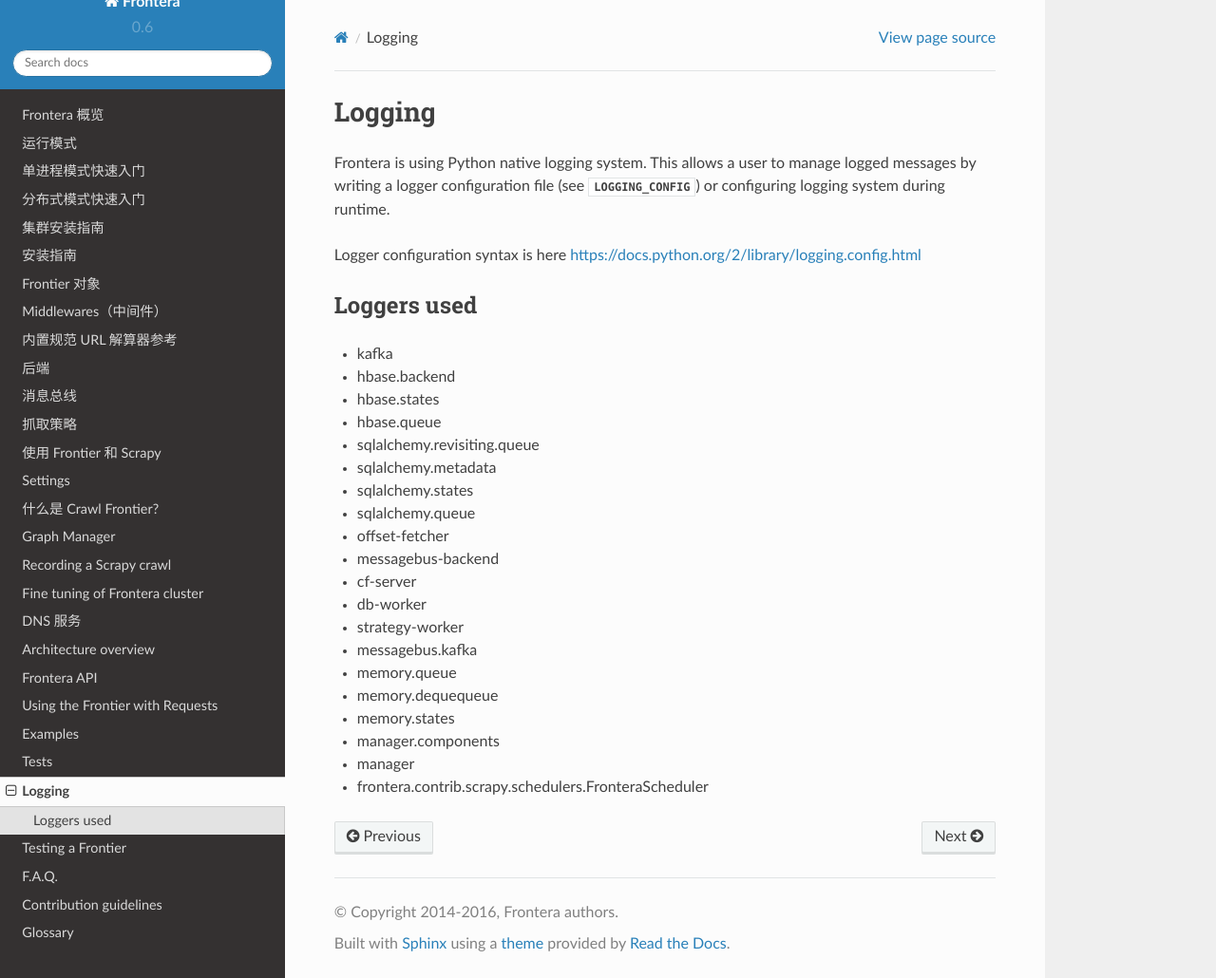
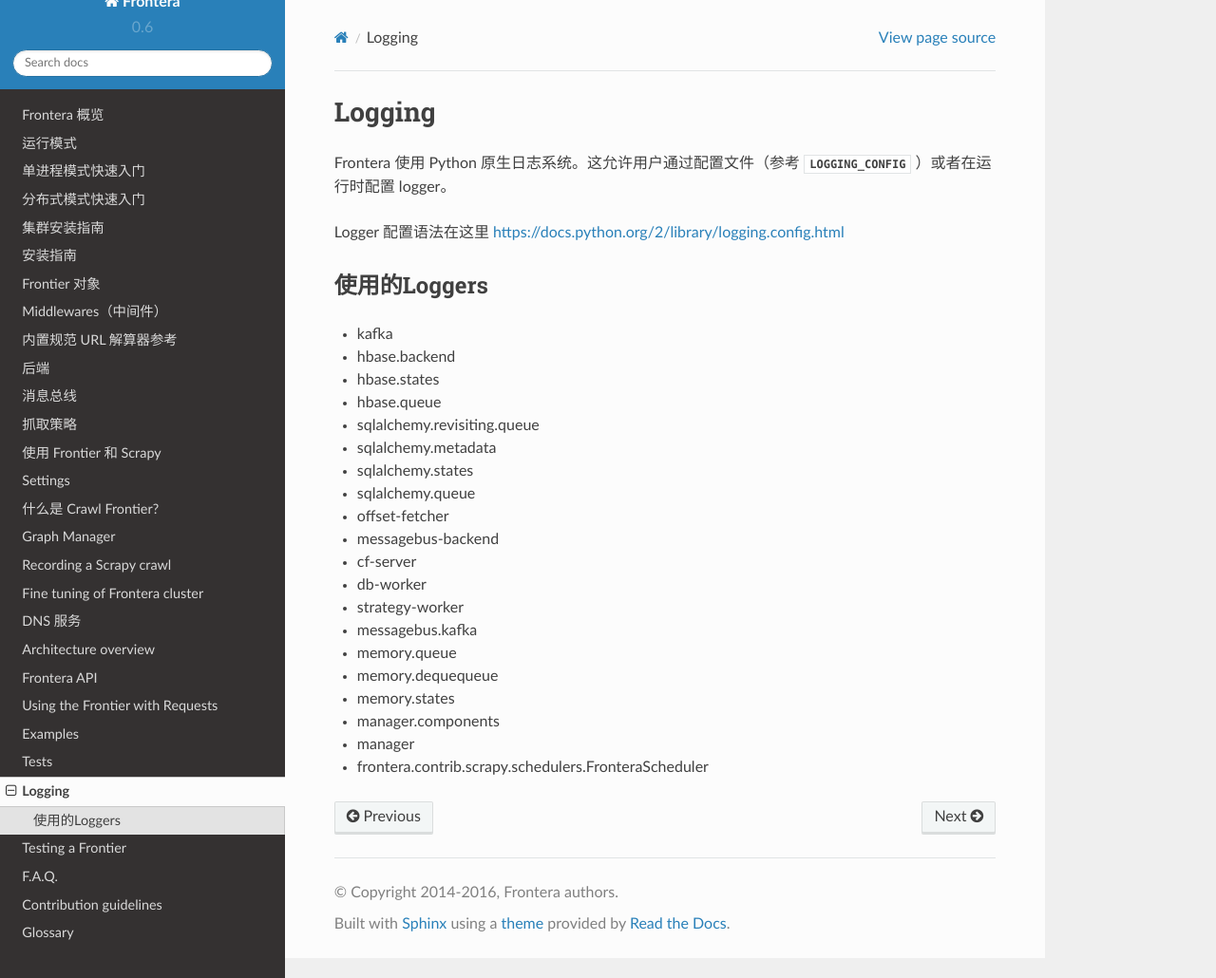
Before and after one commit to xsren/frontera-docs-zh_CN, a Sphinx documentation site: the page built from docs/source/topics/loggers.rst, in a window 1280 px wide and 1030 px high. Shown: the whole window at 95% size. Built offline with Sphinx 7.4.7 and the Read the Docs theme 2.0.0, drawn with Linux system fonts in a browser that asks for light colours.

Commit message:
finish loggers.rst

```diff
--- a/docs/source/topics/loggers.rst
+++ b/docs/source/topics/loggers.rst
@@ -2,13 +2,12 @@
 Logging
 =======
 
-Frontera is using Python native logging system. This allows a user to manage logged messages by writing a logger
-configuration file (see :setting:`LOGGING_CONFIG`) or configuring logging system during runtime.
+Frontera 使用 Python 原生日志系统。这允许用户通过配置文件（参考 :setting:`LOGGING_CONFIG` ）或者在运行时配置 logger。
 
-Logger configuration syntax is here
+Logger 配置语法在这里
 https://docs.python.org/2/library/logging.config.html
 
-Loggers used
+使用的Loggers
 ============
 
 * kafka
```
